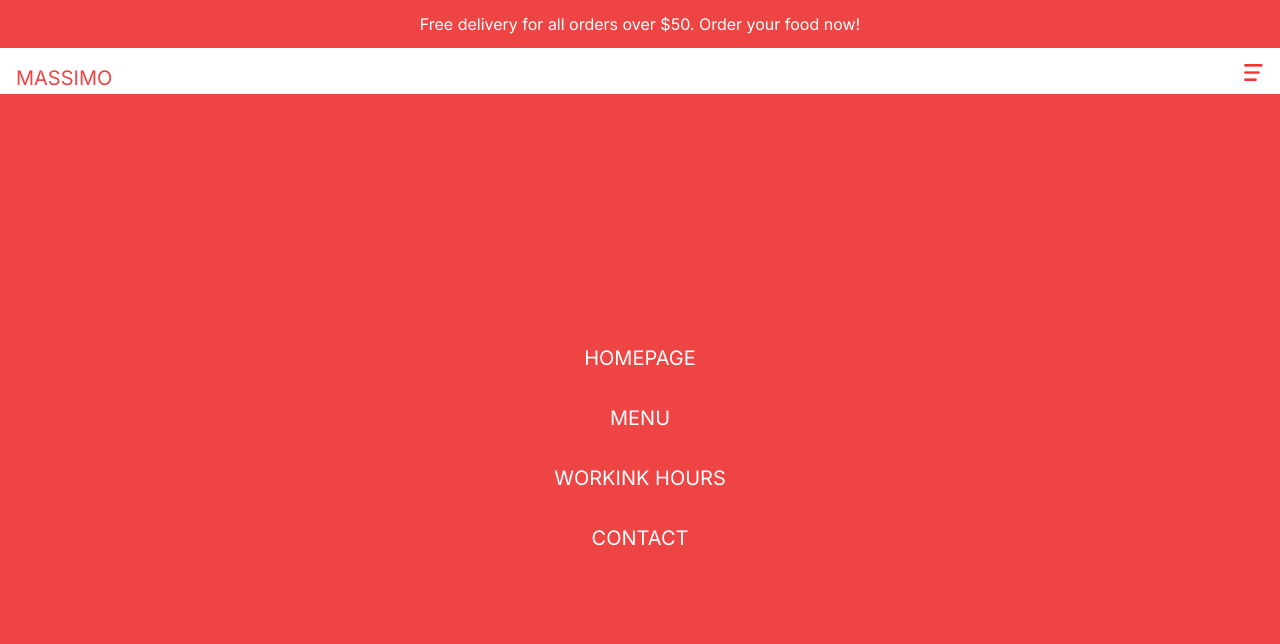
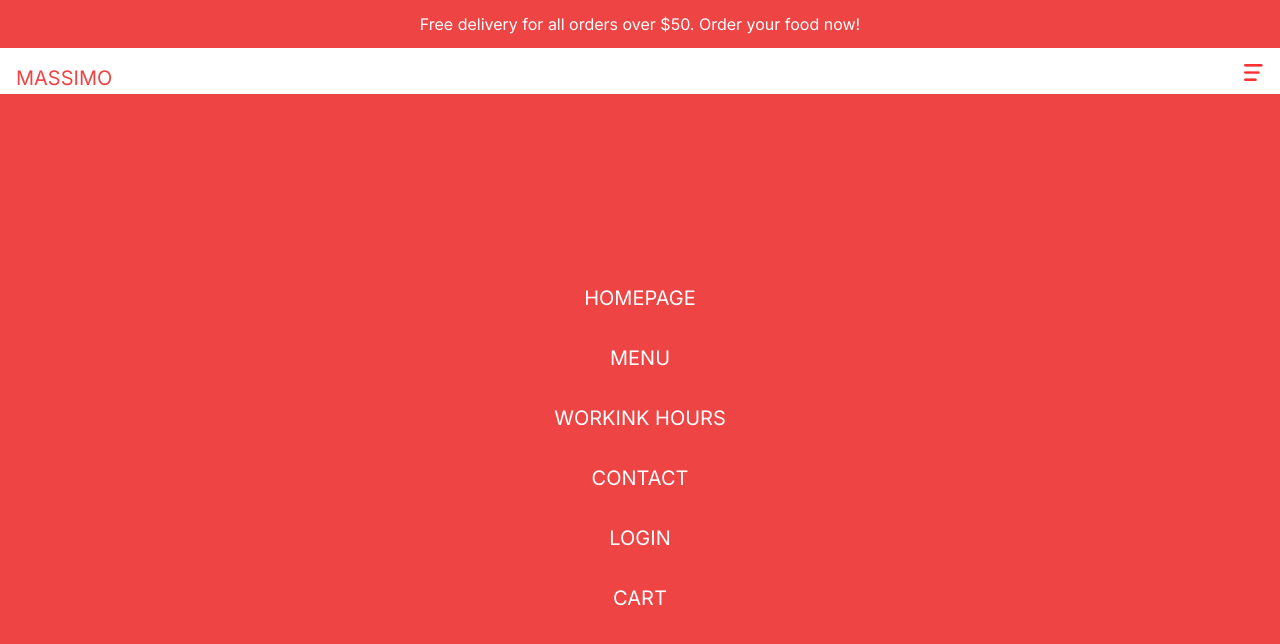
Before and after one commit to walass1980/FoodOrdering-fronend, a Next.js app: page / in a window 1280 px wide. Shown: the top 644 px of the page. Built offline with nearby package versions, Linux system fonts and the light colour scheme.

Commit message:
upgrade menu

```diff
--- a/src/components/Menu.tsx
+++ b/src/components/Menu.tsx
@@ -9,6 +9,8 @@ const links =[
     {id:1, title: "Workink Hours", url:"/"},
     {id:1, title: "Contact", url:"/"},
 ]
+//TEMPORARY
+const user=false
 const Menu = () => {
   const [open, setOpen] = useState(false);
   return (
@@ -16,11 +18,16 @@ const Menu = () => {
         {!open? (<Image src="/open.png" alt='' width={20} height={20} onClick={()=>setOpen(true)}/>)
         :(<Image src="/close.png" alt='' width={20} height={20} onClick={()=>setOpen(false)}/>
         )}
-      <div className='bg-red-500 text-white absolute left-0 top-24 w-full h-[calc(100vh-6rem)] flex flex-col items-center justify-center text-xl gap-8'>
+      <div className='bg-red-500 text-white absolute left-0 top-24 w-full h-[calc(100vh-6rem)] flex flex-col gap-8 items-center justify-center text-xl z-10'>
      {links.map((item)=>(
         <Link href={item.url} key={item.id}>{item.title}</Link>
      ))}
-      </div>
+    {!user?(<Link href="/login">Login</Link>
+    ):(
+    <Link href="/orders">Orders</Link>
+    )}
+    <Link href="/cart">Cart</Link>
+    </div>
     </div>
   )
 }
```
